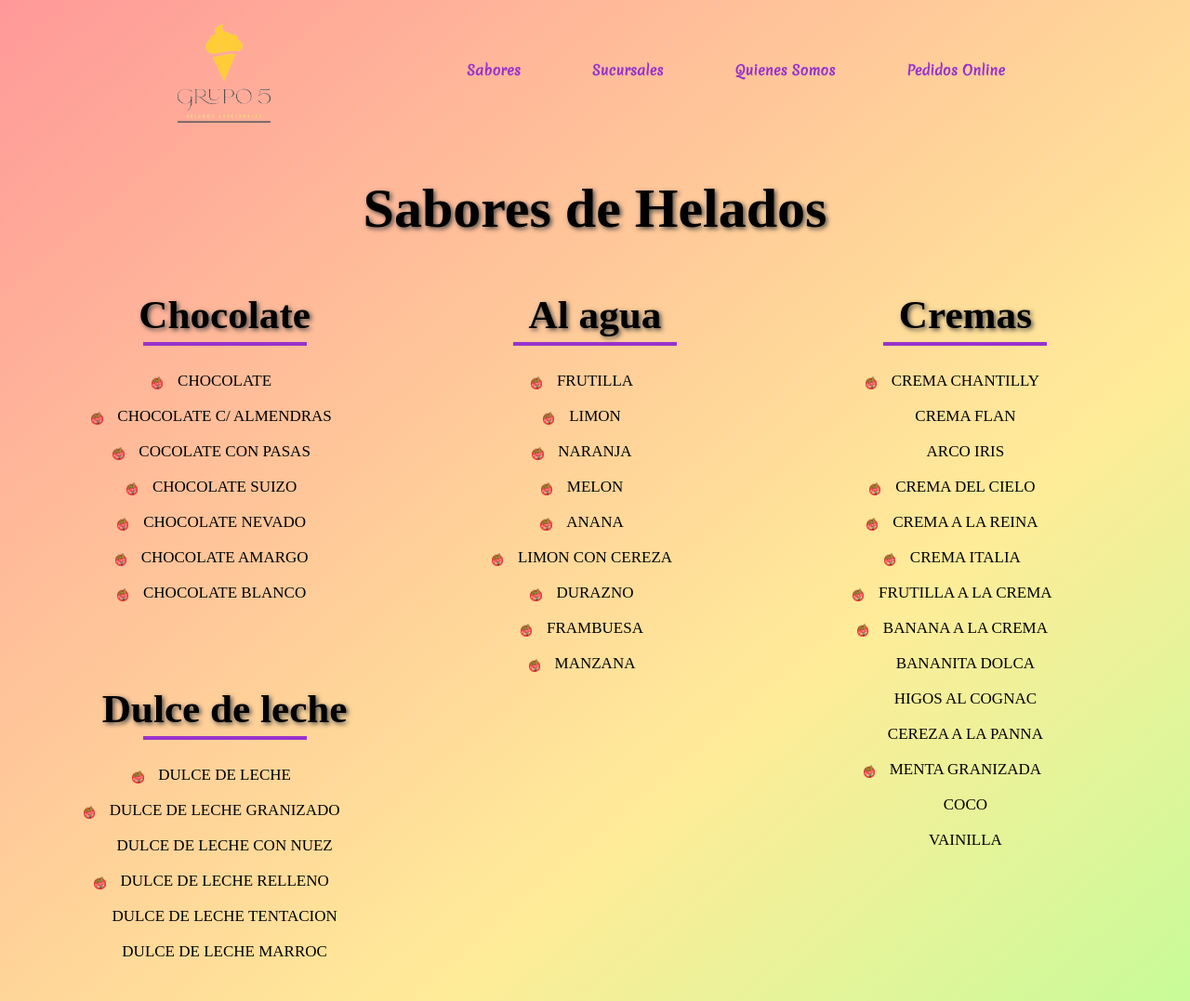
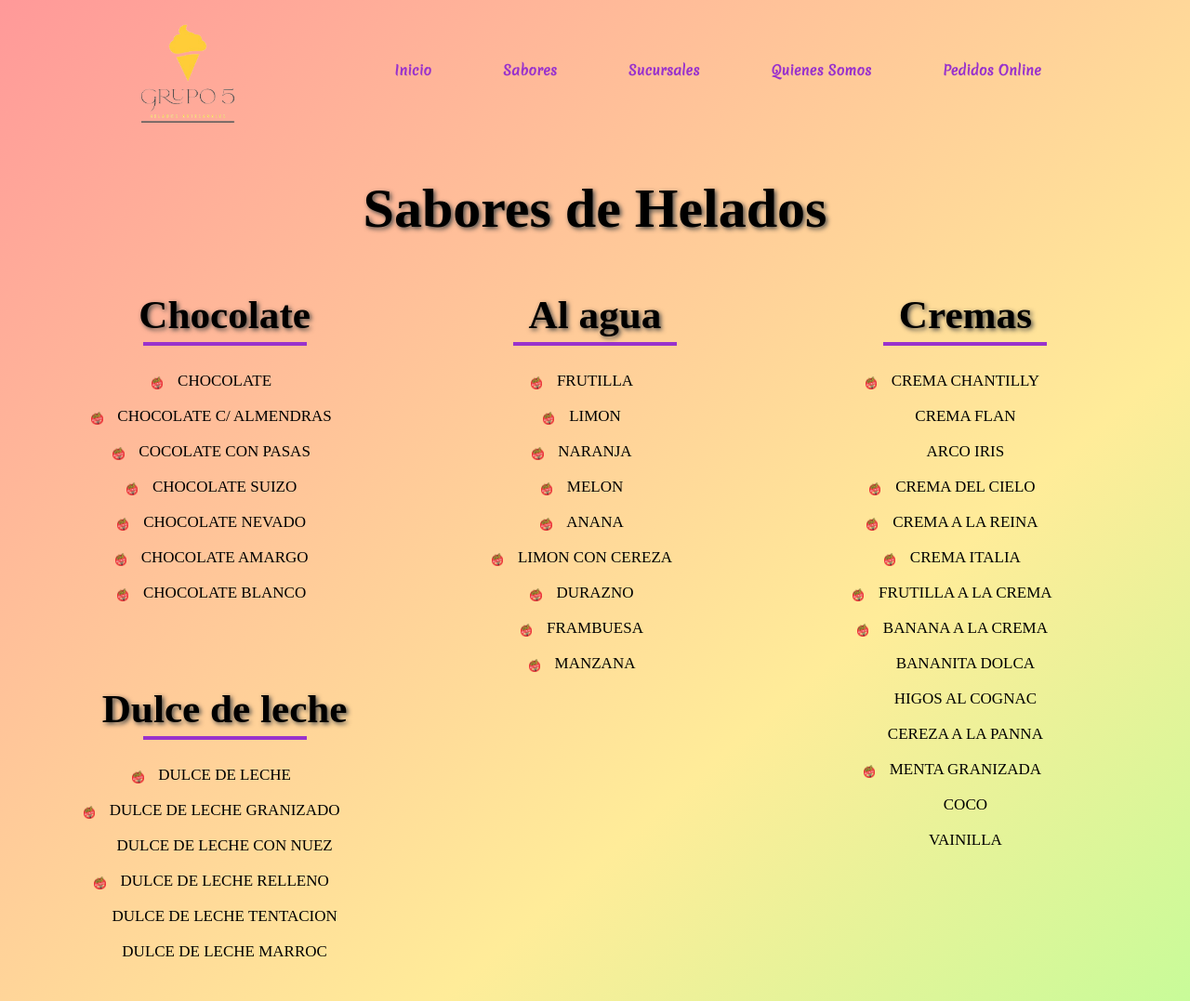
Before and after one commit to GregorioMicheliniCampos/Helados-grupo-5, a plain HTML site: page helado-grupo5/pages/sabores.html in a window 1280 px wide. Shown: the top 1077 px of the page at 93% size. Drawn offline with Linux system fonts and the light colour scheme.

Commit message:
Update sabores.html
agregue las pestana inicio

```diff
--- a/helado-grupo5/pages/sabores.html
+++ b/helado-grupo5/pages/sabores.html
@@ -21,6 +21,7 @@
                         <h2></h2>
                     </a>
                     <ul class="texto-dropdown">
+                        <li><a href="../index.html">Inicio</a></li>
                         <li><a href="sabores.html">Sabores</a></li>
                         <li><a href="sucursales.html">Sucursales</a></li>
                         <li><a href="quienessomos.html">Quienes Somos</a></li>
@@ -28,6 +29,7 @@
                     </ul>
                     <nav>
                         <ul>
+                            <li><a href="../index.html">Inicio</a></li>
                             <li><a href="sabores.html">Sabores</a></li>
                             <li><a href="sucursales.html">Sucursales</a></li>
                             <li><a href="quienessomos.html">Quienes Somos</a></li>
```
